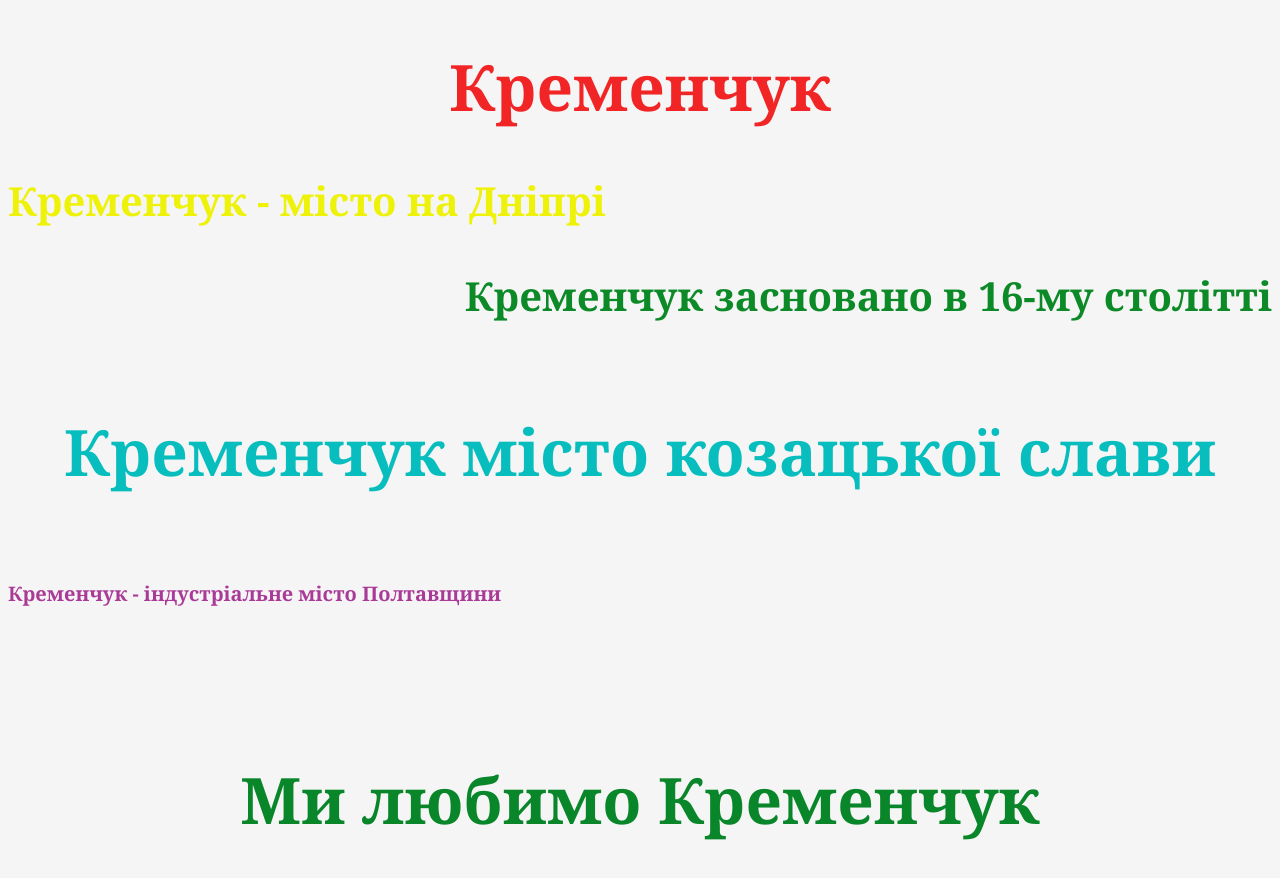
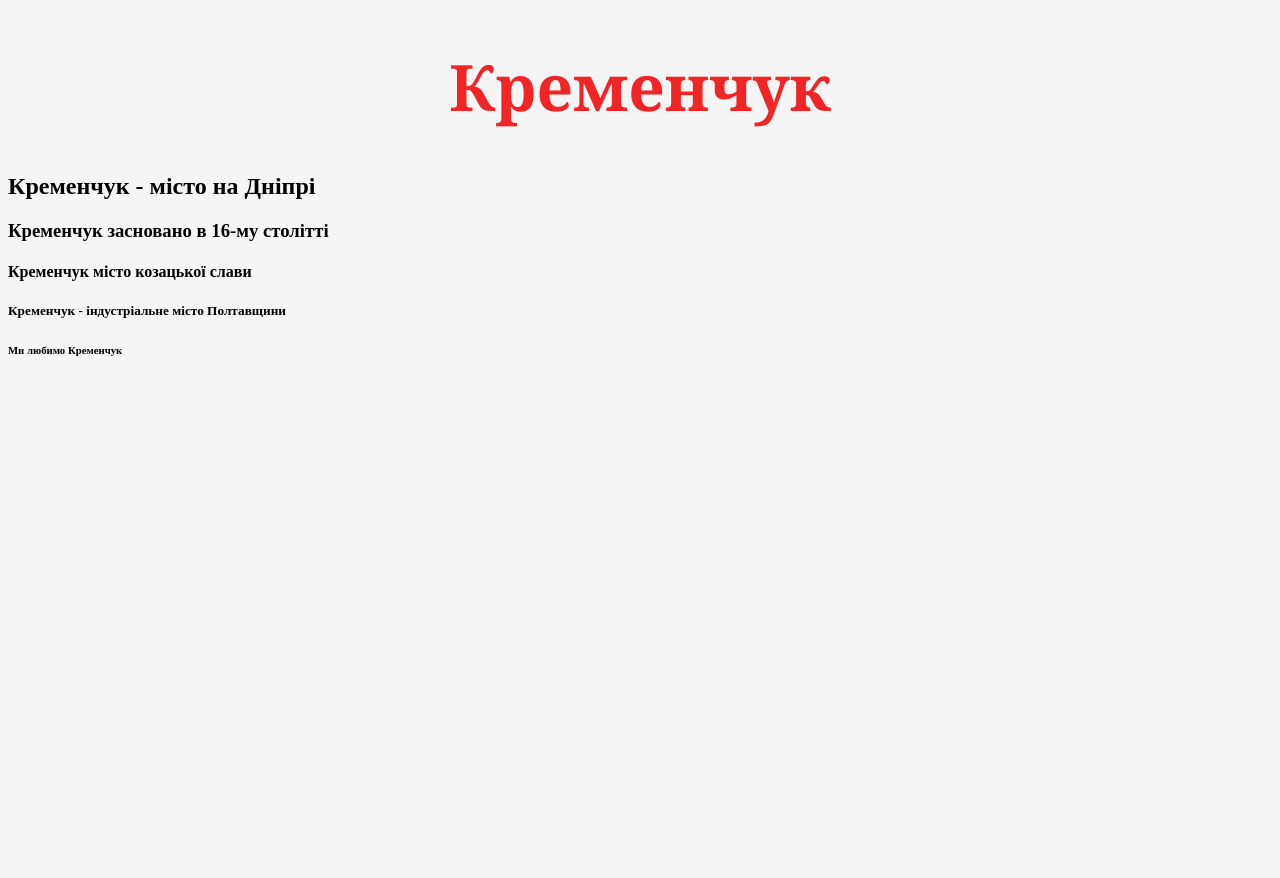
Before and after one commit to AndreyKremen/repo, a plain HTML site: page index.html in a window 1280 px wide. After the commit the page ends 800 px from the top, so only its background shows below. Drawn offline with Linux system fonts and the light colour scheme.

Commit message:
edit css fail

```diff
--- a/styles.css
+++ b/styles.css
@@ -8,35 +8,3 @@ font-family: Georgia, 'Times New Roman', Times, serif;
 font-size: 64px;
 flex: auto;
 }
-
-h2{
-color: rgb(238, 241, 8);
-text-align: left;
-font-family: Georgia, 'Times New Roman', Times, serif;
-font-size: 40px;
-}
-
-h3{
-    color: rgb(12, 138, 39);
-    text-align: right;
-    font-family: Georgia, 'Times New Roman', Times, serif;
-    font-size: 40px;
-}
-h4{
-    color: rgb(8, 189, 189);
-    text-align: center;
-    font-family: Georgia, 'Times New Roman', Times, serif;
-    font-size: 64px;
-}
-h5{
-    color: rgb(170, 58, 151);
-    text-align: left;
-    font-family: Georgia, 'Times New Roman', Times, serif;
-    font-size: 20px;
-}
-h6{
-    color: rgb(9, 134, 41);
-    text-align: center;
-    font-family: Georgia, 'Times New Roman', Times, serif;
-    font-size: 64px;
-    }
```
